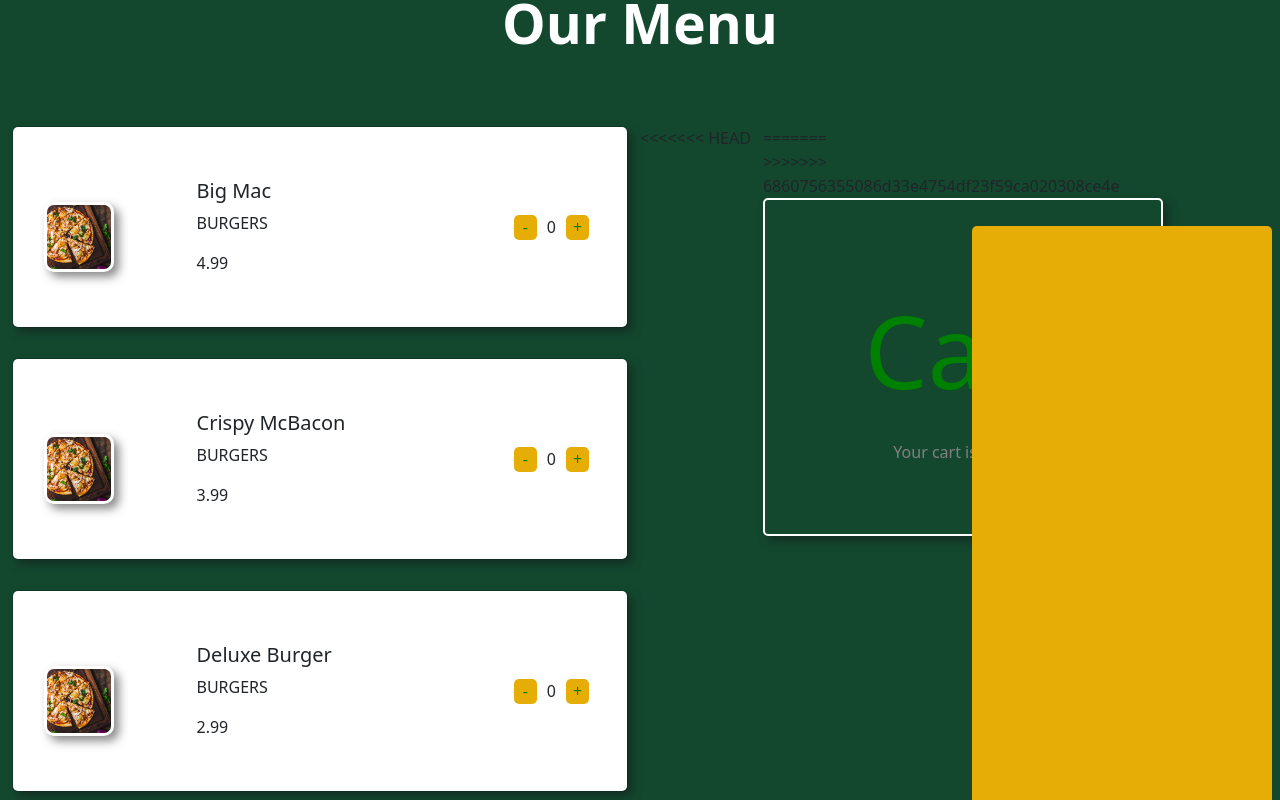
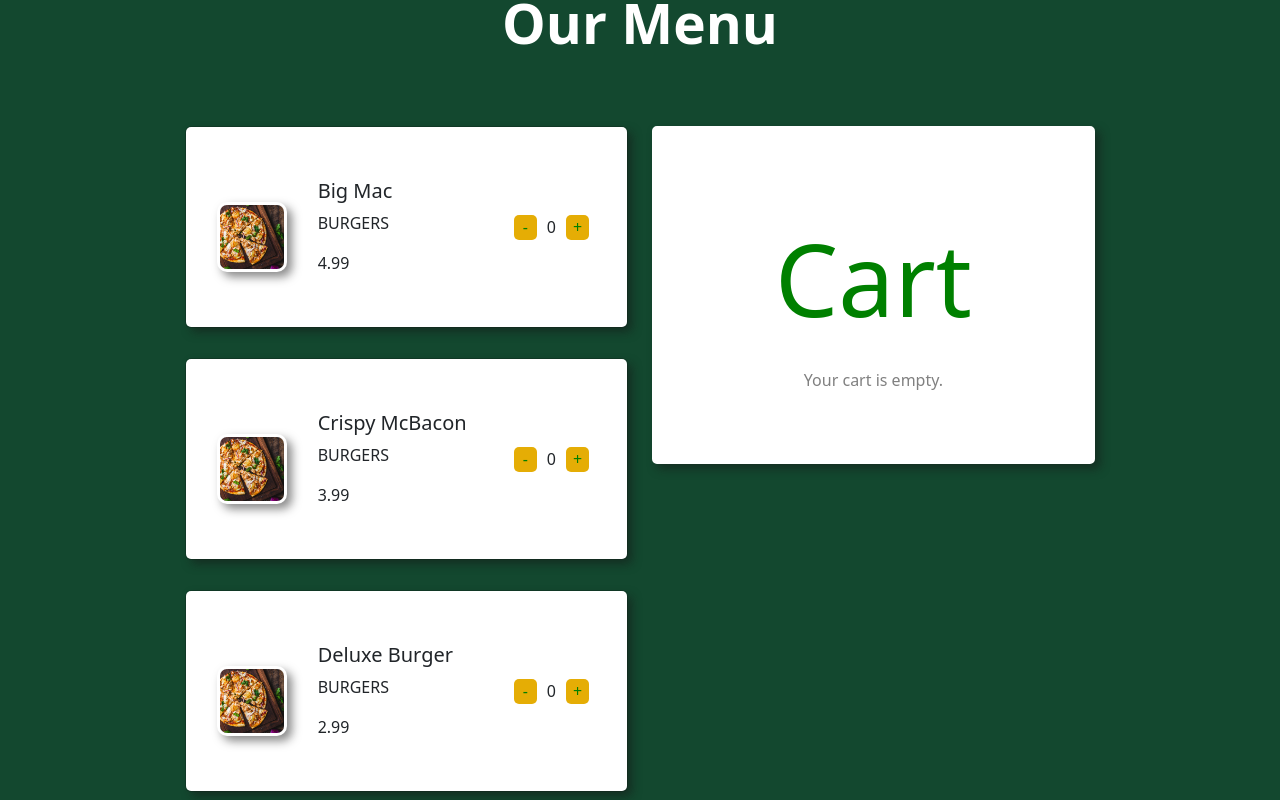
Before and after one commit to freiar/wl-delivery-service, an Angular app: page /storeProducts/1 in a window 1280 px wide. Shown: the part 460-1260 px from the top of the page. Built offline with nearby package versions, Linux system fonts and the light colour scheme.

Commit message:
Merge conflicts resolved

```diff
--- a/src/app/components/cart/cart.component.css
+++ b/src/app/components/cart/cart.component.css
@@ -1,12 +1,7 @@
 .cart-container {
   border: 2px solid white;
   border-radius: 5px;
-<<<<<<< HEAD
-  width: auto;
-  min-width: 400px;
-=======
   width: 100%;
->>>>>>> 6860756355086d33e4754df23f59ca020308ce4e
   background-color: white;
   height: auto;
   overflow: hidden;
--- a/src/app/components/store/store-products/store-products.component.html
+++ b/src/app/components/store/store-products/store-products.component.html
@@ -37,11 +37,7 @@
       }
     </div>
 
-<<<<<<< HEAD
-    <div class="col-lg-2">
-=======
     <div class="col-sm-6">
->>>>>>> 6860756355086d33e4754df23f59ca020308ce4e
       <app-cart class="cart" />
     </div>
   </div>
```
